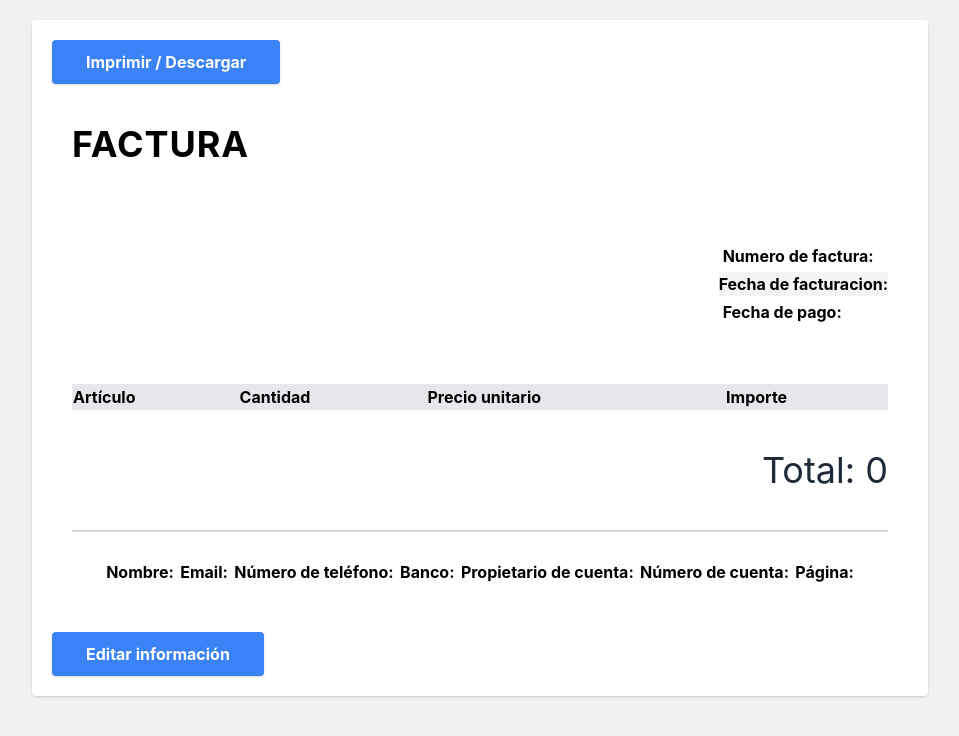
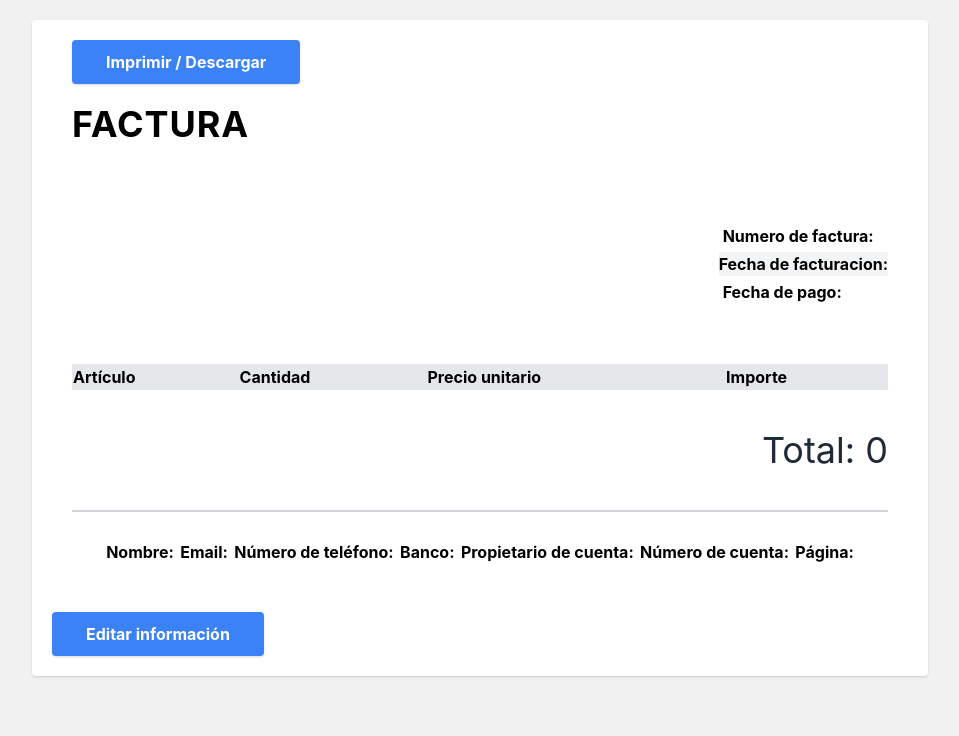
Before and after one commit to WillRos06/Invoicer_appLAA, a React (Create React App) app: page / in a window 1280 px wide. Both pictures are taken after a click on the button "Ver factura". Shown: the top 736 px of the page, without its empty margins (160-1119 px from the left). Built offline with nearby package versions, Linux system fonts and the light colour scheme.

Commit message:
This commit add conditions while you add an item

```diff
--- a/src/App.js
+++ b/src/App.js
@@ -39,10 +39,10 @@ function App() {
       {/* name, address, ema  il, phone, bank name, bank account number, website client name,
      client address, inoice number, invoice date, due date, notes*/}
       <main className="m-5 p-5 md:max-w-xl md:mx-auto lg:max-w-2xl xl:max-w-4xl bg-white rounded shadow">
-        <ReactToPrint trigger={() => <button className="bg-blue-500 mb-5 text-white font-bold py-2 px-8 rounded shadow border-2 border-blue-500 hover:bg-transparent hover:text-blue-500 transition-all duration-300">Imprimir / Descargar</button>}
-          content={() => componentRef.current} />
         {showInvoice ?
           <>
+            <ReactToPrint trigger={() => <button className="bg-blue-500 ml-5 text-white font-bold py-2 px-8 rounded shadow border-2 border-blue-500 hover:bg-transparent hover:text-blue-500 transition-all duration-300">Imprimir / Descargar</button>}
+              content={() => componentRef.current} />
             <div ref={componentRef} className="p-5">
               <Head handleprint={handleprint} />
               <MainDetails name={name} address={address} />
--- a/src/components/TableForm.js
+++ b/src/components/TableForm.js
@@ -9,6 +9,10 @@ export default function TableForm({ description, setDescription, quantity, setQu
   const [isEditing, setIsEditing] = useState(false)
   const handleSubmit = (e) => {
     e.preventDefault()
+
+    if(!description & !quantity & !price){
+      alert("Por favor llenar todos los campos para agregar un artículo")
+    }else{
       const newItems = {
         id: uuidv4(),
         description,
@@ -23,6 +27,7 @@ export default function TableForm({ description, setDescription, quantity, setQu
       setList([...list, newItems])
       setIsEditing(false)
       console.log(list)
+    }
   }
 
   useEffect(() => {
```
Lines whose indentation alone changed are shown as unchanged.
